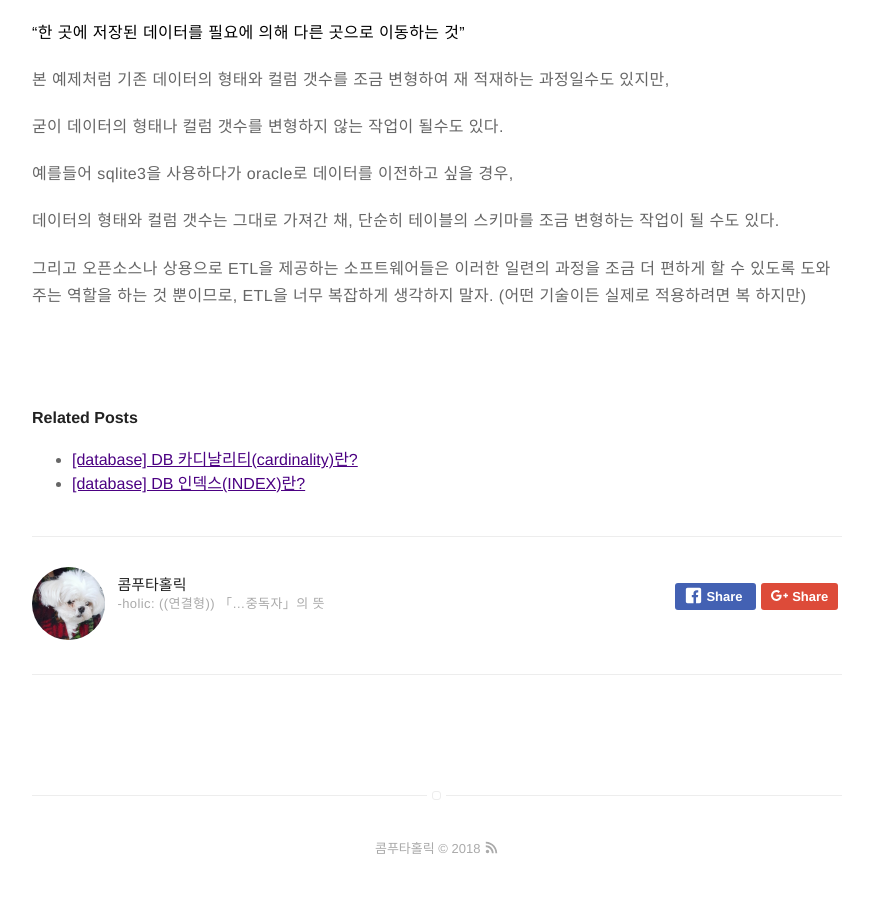
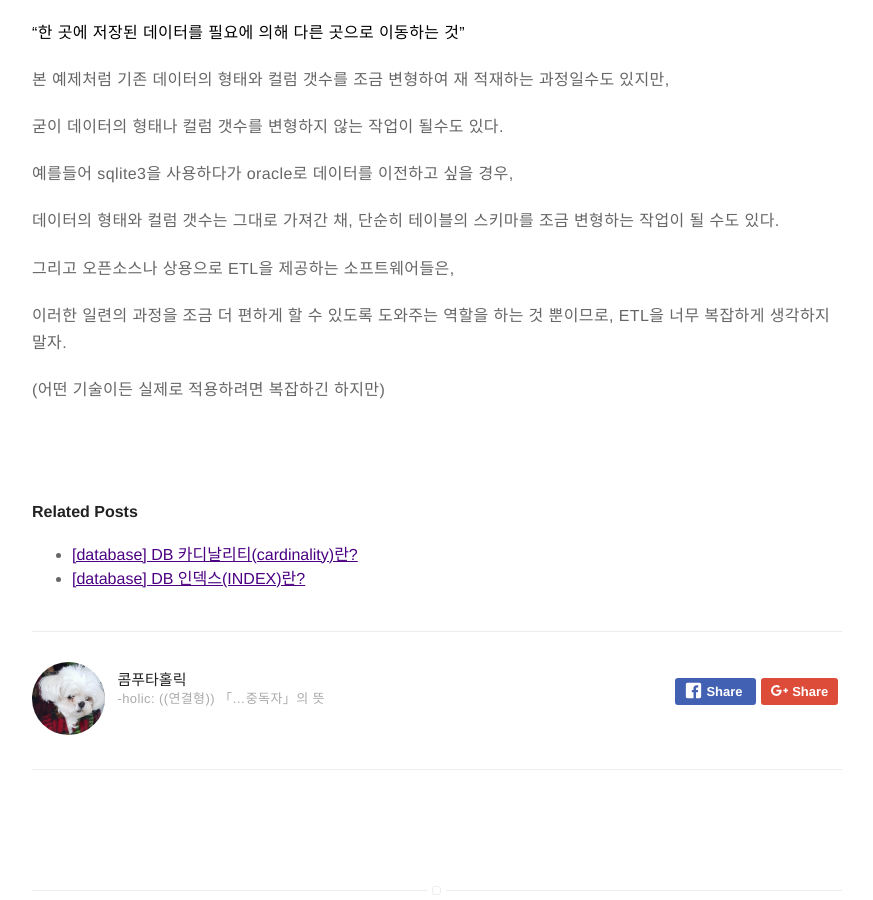
Before and after one commit to itholic/itholic.github.io, a Jekyll site: the page built from _posts/database/2018-10-27-etl.md, in a window 1280 px wide and 900 px high, scrolled down 4998 px. Shown: the whole window, without its empty margins (203-1076 px from the left). Built offline with Jekyll 4.4.1, drawn with Linux system fonts in a browser that asks for light colours; comment, search, counter and statistics services are not loaded.

Commit message:
[database] etl, fix typo

```diff
--- a/_posts/database/2018-10-27-etl.md
+++ b/_posts/database/2018-10-27-etl.md
@@ -211,4 +211,8 @@
 
 데이터의 형태와 컬럼 갯수는 그대로 가져간 채, 단순히 테이블의 스키마를 조금 변형하는 작업이 될 수도 있다.
 
-그리고 오픈소스나 상용으로 ETL을 제공하는 소프트웨어들은 이러한 일련의 과정을 조금 더 편하게 할 수 있도록 도와주는 역할을 하는 것 뿐이므로, ETL을 너무 복잡하게 생각하지 말자. (어떤 기술이든 실제로 적용하려면 복 하지만)
+그리고 오픈소스나 상용으로 ETL을 제공하는 소프트웨어들은,
+
+이러한 일련의 과정을 조금 더 편하게 할 수 있도록 도와주는 역할을 하는 것 뿐이므로, ETL을 너무 복잡하게 생각하지 말자.
+
+(어떤 기술이든 실제로 적용하려면 복잡하긴 하지만)
```
